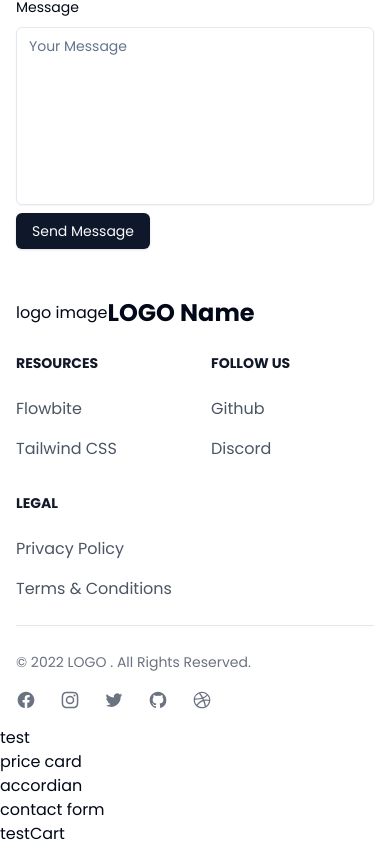
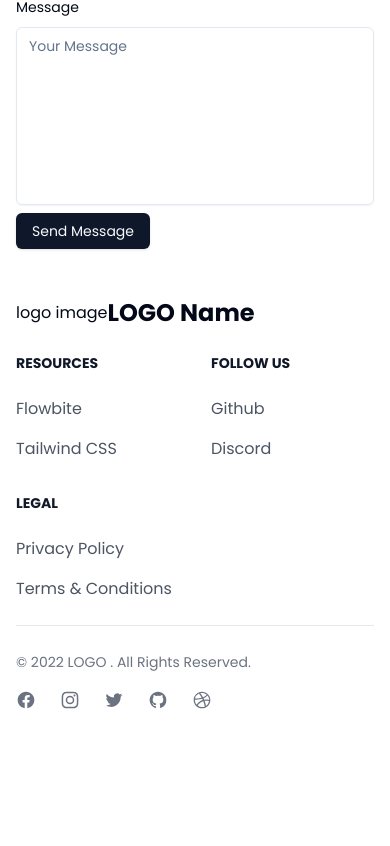
Before and after one commit to janaka4345/fashion-ecommerce, a Next.js app: page / in a window 390 px wide. Shown: the part 3072-3918 px from the top of the page. After the commit the page ends 3798 px from the top, so only its background shows below. Built offline with nearby package versions, Linux system fonts and the light colour scheme.

Commit message:
other:minor style changes to front end

```diff
--- a/app/_components/Hambergermenu.jsx
+++ b/app/_components/Hambergermenu.jsx
@@ -12,7 +12,7 @@ import Link from "next/link";
 export default function HamburgerMenu({ menuList }) {
   return (
     <DropdownMenu>
-      <DropdownMenuTrigger>
+      <DropdownMenuTrigger className="md:hidden">
         <span className="sr-only">Open main menu</span>
         <svg
           width="24"
--- a/app/page.js
+++ b/app/page.js
@@ -1,12 +1,11 @@
 import PriceCard from "@/components/PriceCard";
+import Wrapper from "@/components/Wrapper";
 import Banner from "./_components/Banner";
 import Categories from "./_components/Categories";
-import Header from "./_components/Header";
-import Wrapper from "@/components/Wrapper";
-import Link from "next/link";
-import Footer from "./_components/Footer";
 import ContactForm from "./_components/ContactForm";
 import FAQ from "./_components/FAQ";
+import Footer from "./_components/Footer";
+import Header from "./_components/Header";
 
 export default function Home() {
   return (
@@ -26,18 +25,6 @@ export default function Home() {
       <FAQ />
       <ContactForm />
       <Footer />
-
-      <Link href="/testAll/priceCard">test</Link>
-      <br />
-      <Link href="/testAll/miniPriceCard">price card</Link>
-      <br />
-      <Link href="/testAll/accordianfaq">accordian</Link>
-      <br />
-      <Link href="/testAll/contactform">contact form</Link>
-      <br />
-      <Link href="/testAll/testCart">testCart</Link>
-      <br />
-
     </>
   );
 }
```
